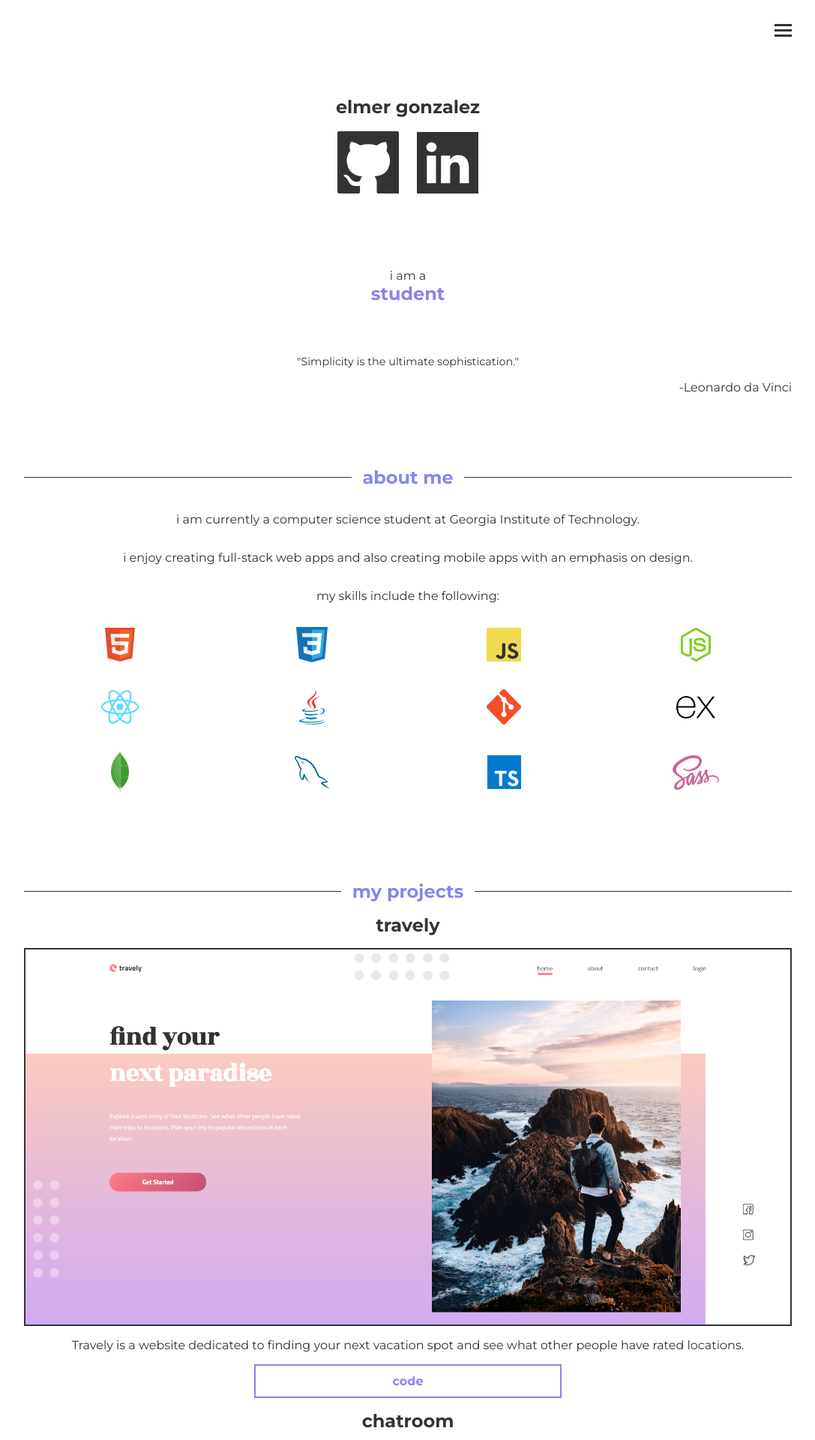
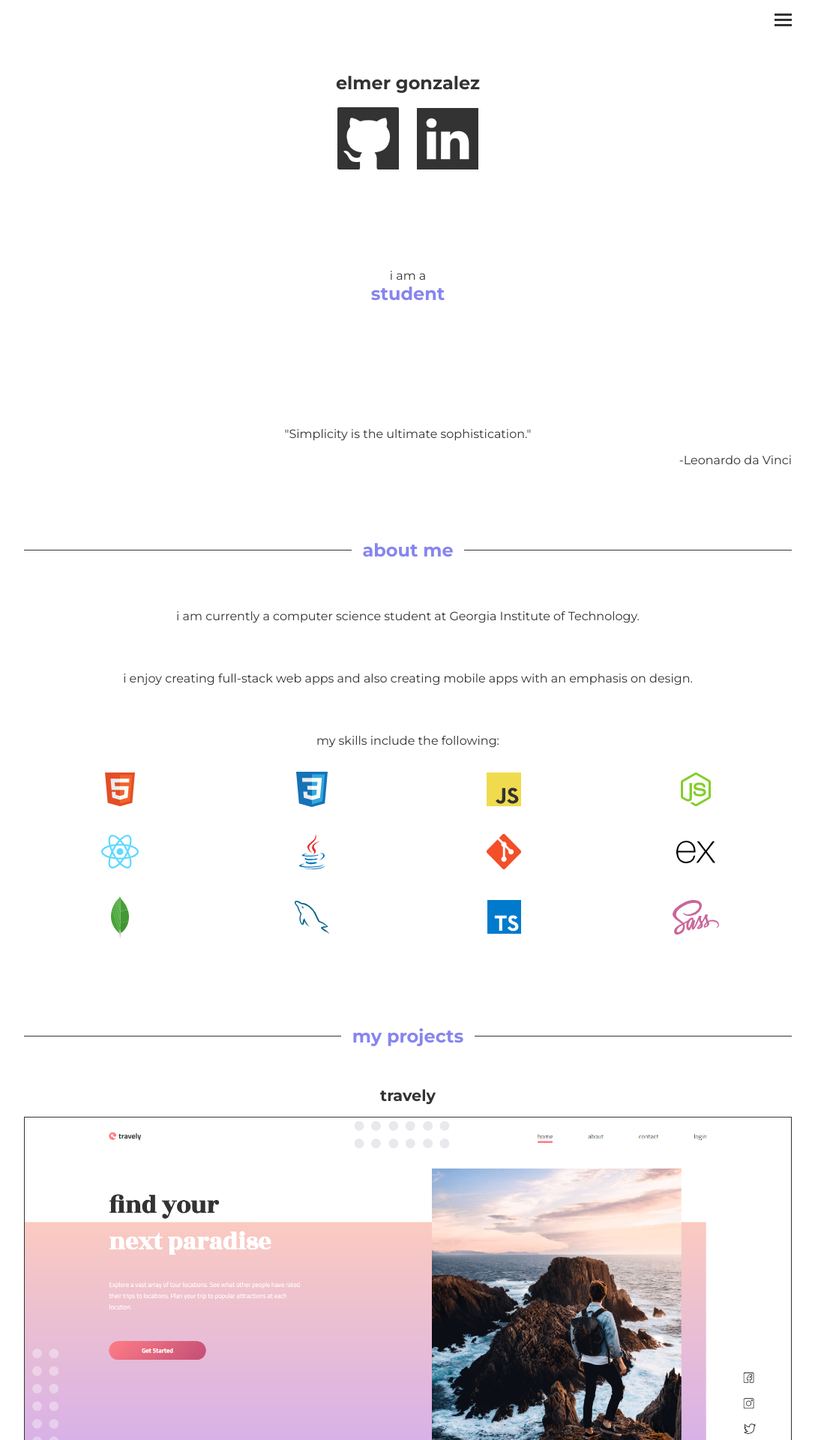
Before and after one commit to egonzalez49/portfolio, a React (Create React App) app: page / in a window 1280 px wide. Shown: the top 1920 px of the page at 75% size, without its empty margins (96-1183 px from the left). Built offline with nearby package versions, Linux system fonts and the light colour scheme.

Commit message:
Spacing adjustments

```diff
--- a/public/css/main.css
+++ b/public/css/main.css
@@ -9,6 +9,7 @@
 body {
   font-family: 'Montserrat', sans-serif;
   color: #333;
+  overflow-x: hidden;
 }
 
 ul {
@@ -22,6 +23,7 @@ a {
 
 /* entire site inside this div */
 .site-container {
+  height: 90%;
   margin: 32px auto;
   width: 80%;
   text-align: center;
@@ -30,12 +32,22 @@ a {
 /* the navigation bar along with responsiveness */
 .nav-container {
   display: flex;
+  background-color: #fff;
   justify-content: flex-end;
+  position: fixed;
+  width: 80%;
+  top: 0;
+  padding: 1.1em 0;
+  z-index: 5;
+  left: 50%;
+  transform: translate(-50%, 0);
 }
 
 .nav-container img {
-  position: fixed;
-  right: 10%;
+  align-self: flex-end;
+  /* position: fixed;
+  top: 5%;
+  right: 10%; */
 }
 
 .hide-mobile {
@@ -72,7 +84,7 @@ a {
 .cycling-word-container {
   display: flex;
   justify-content: center;
-  margin-top: 6em;
+  margin-top: 8em;
   flex-direction: column;
 }
 
@@ -145,12 +157,11 @@ a {
   display: flex;
   align-content: center;
   flex-direction: column;
-  margin-top: 6em;
+  margin-top: 12em;
 }
 
 .quote {
-  align-self: center;
-  font-size: 0.9em;
+  align-self: left;
 }
 
 .quote-cite {
@@ -190,7 +201,7 @@ a {
 }
 
 .about-text {
-  margin-top: 2em;
+  margin-top: 4em;
 }
 
 .skills-container {
@@ -211,21 +222,22 @@ a {
 }
 
 .project-item {
-  margin-top: 1em;
+  margin-top: 2em;
   display: flex;
   justify-content: center;
   flex-direction: column;
 }
 
-.project-item h2 {
-  font-size: 1.5em;
+.project-title {
+  font-size: 1.3em;
+  font-weight: bold;
 }
 
 .project-item img {
   margin-top: 1em;
   max-width: 100%;
   width: 100%;
-  border: 2px solid #333;
+  border: 1px solid #333;
 }
 
 .project-item p {
--- a/src/components/App.js
+++ b/src/components/App.js
@@ -8,14 +8,18 @@ import ProjectContainer from './project/ProjectContainer';
 
 const App = () => {
   return (
+    <>
+      <div>
+        <Navbar />
+      </div>
       <div className="site-container">
-      <Navbar />
         <NameHeader />
         <CyclingWord />
         <Quote />
         <AboutContainer />
         <ProjectContainer />
       </div>
+    </>
   );
 };
 
--- a/src/components/project/Project.js
+++ b/src/components/project/Project.js
@@ -20,7 +20,7 @@ const Project = ({ project }) => {
 
   return (
     <div className="project-item">
-      <h2>{title}</h2>
+      <p className="project-title">{title}</p>
       <img src={image} alt="personal project descriptor" />
       <p>{description}</p>
       {renderButtons()}
--- a/src/components/project/ProjectContainer.js
+++ b/src/components/project/ProjectContainer.js
@@ -24,13 +24,14 @@ const ProjectContainer = () => {
 const projects = [
   {
     title: 'travely',
-    description: `Travely is a website dedicated to finding your next vacation spot and see what other people have rated locations.`,
+    description: `travely is a website dedicated to finding your next vacation spot and see what other people have rated locations.`,
     image: TravelyImage,
     codeLink: 'https://github.com/egonzalez49/travely'
   },
   {
     title: 'chatroom',
-    description: 'Real-time chatroom website using the MERN stack.',
+    description:
+      'real-time chatroom website using the mongodb, express, react and nodejs.',
     image: ChatroomImage,
     codeLink: 'https://github.com/egonzalez49/chatroom',
     liveLink: 'https://calm-taiga-20685.herokuapp.com/'
@@ -38,7 +39,7 @@ const projects = [
   {
     title: 'atlanta beltline gui',
     description:
-      'A desktop application allowing users and admins to interact with a database via a GUI for ATL Beltline activities.',
+      'a desktop application allowing users and admins to interact with a database via a GUI for ATL Beltline activities.',
     image: BeltlineImage,
     codeLink: 'https://github.com/egonzalez49/Beltline-Database'
   }
```
Lines whose indentation alone changed are shown as unchanged.
